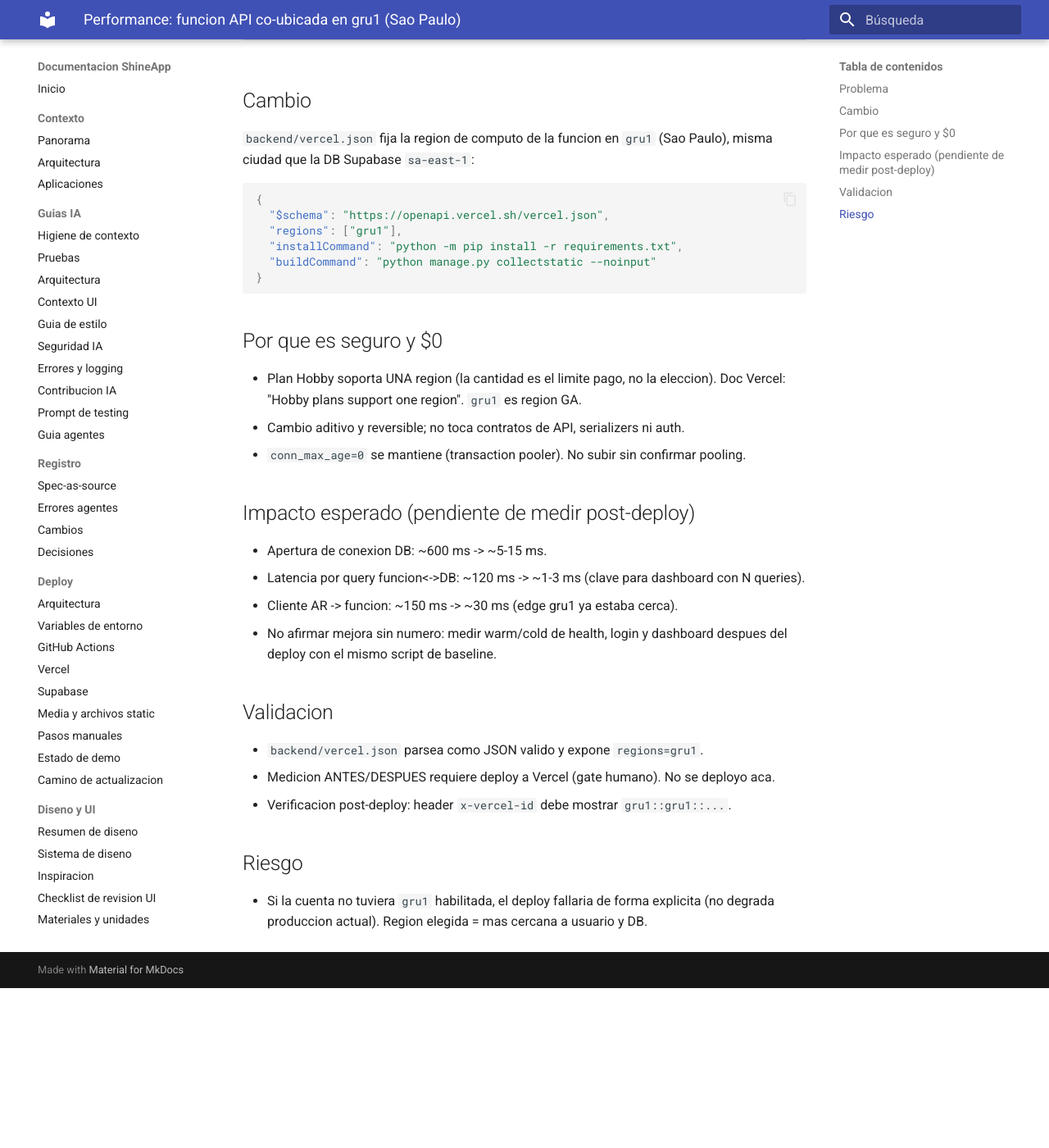
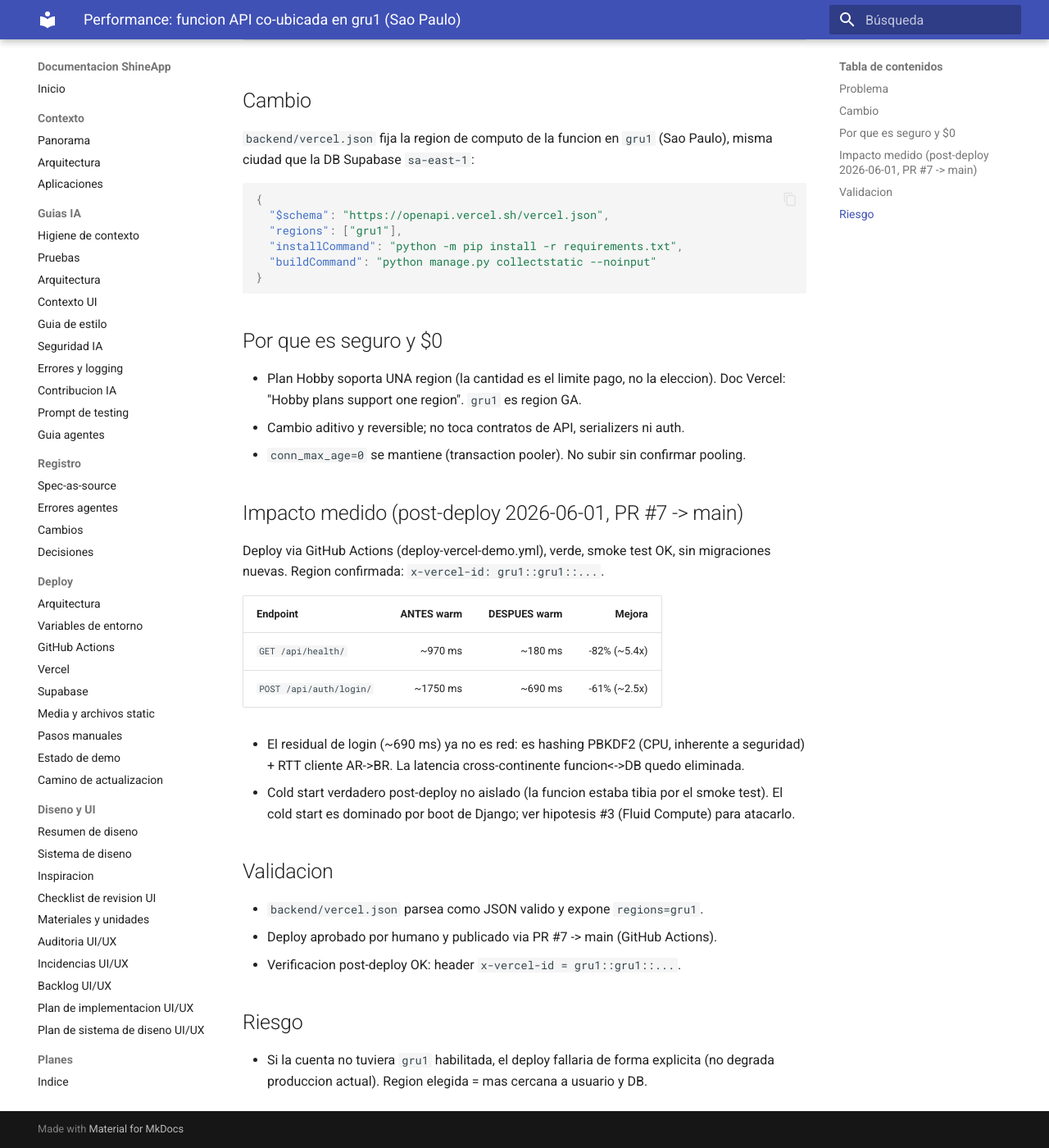
Before and after one commit to juanikitro/ShineApp, an MkDocs documentation site: the page built from docs/registro/cambios/2026-06-01-perf-region-funcion-gru1.md, in a window 1280 px wide and 1400 px high, scrolled down 754 px. Shown: the whole window at 82% size. Built offline with MkDocs 1.6.1 and Material for MkDocs 9.7.7, drawn with Linux system fonts in a browser that asks for light colours; before the commit the page ends 1959 px from its top, so only the background shows below that.

Commit message:
docs(perf): registrar medicion DESPUES de la region gru1
health warm ~970ms->~180ms (-82%); login ~1750ms->~690ms (-61%). Region confirmada gru1::gru1 post PR #7.

Co-Authored-By: Claude Opus 4.8 <noreply@anthropic.com>

```diff
--- a/docs/registro/cambios/2026-06-01-perf-region-funcion-gru1.md
+++ b/docs/registro/cambios/2026-06-01-perf-region-funcion-gru1.md
@@ -41,19 +41,28 @@ misma ciudad que la DB Supabase `sa-east-1`:
 - Cambio aditivo y reversible; no toca contratos de API, serializers ni auth.
 - `conn_max_age=0` se mantiene (transaction pooler). No subir sin confirmar pooling.
 
-## Impacto esperado (pendiente de medir post-deploy)
+## Impacto medido (post-deploy 2026-06-01, PR #7 -> main)
 
-- Apertura de conexion DB: ~600 ms -> ~5-15 ms.
-- Latencia por query funcion<->DB: ~120 ms -> ~1-3 ms (clave para dashboard con N queries).
-- Cliente AR -> funcion: ~150 ms -> ~30 ms (edge gru1 ya estaba cerca).
-- No afirmar mejora sin numero: medir warm/cold de health, login y dashboard
-  despues del deploy con el mismo script de baseline.
+Deploy via GitHub Actions (deploy-vercel-demo.yml), verde, smoke test OK, sin
+migraciones nuevas. Region confirmada: `x-vercel-id: gru1::gru1::...`.
+
+| Endpoint                | ANTES warm | DESPUES warm | Mejora |
+|-------------------------|-----------:|-------------:|-------:|
+| `GET /api/health/`      |    ~970 ms |      ~180 ms | -82% (~5.4x) |
+| `POST /api/auth/login/` |   ~1750 ms |      ~690 ms | -61% (~2.5x) |
+
+- El residual de login (~690 ms) ya no es red: es hashing PBKDF2 (CPU, inherente
+  a seguridad) + RTT cliente AR->BR. La latencia cross-continente funcion<->DB
+  quedo eliminada.
+- Cold start verdadero post-deploy no aislado (la funcion estaba tibia por el
+  smoke test). El cold start es dominado por boot de Django; ver hipotesis #3
+  (Fluid Compute) para atacarlo.
 
 ## Validacion
 
 - `backend/vercel.json` parsea como JSON valido y expone `regions=gru1`.
-- Medicion ANTES/DESPUES requiere deploy a Vercel (gate humano). No se deployo aca.
-- Verificacion post-deploy: header `x-vercel-id` debe mostrar `gru1::gru1::...`.
+- Deploy aprobado por humano y publicado via PR #7 -> main (GitHub Actions).
+- Verificacion post-deploy OK: header `x-vercel-id = gru1::gru1::...`.
 
 ## Riesgo
 
```
